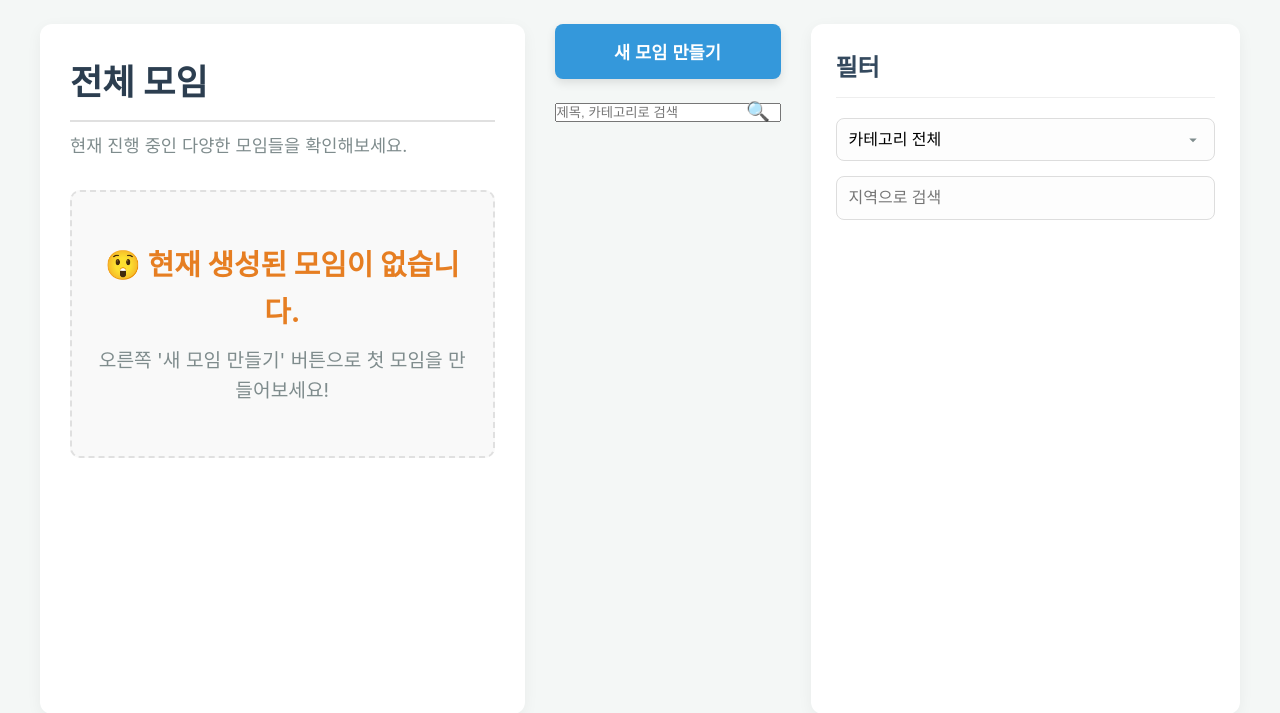
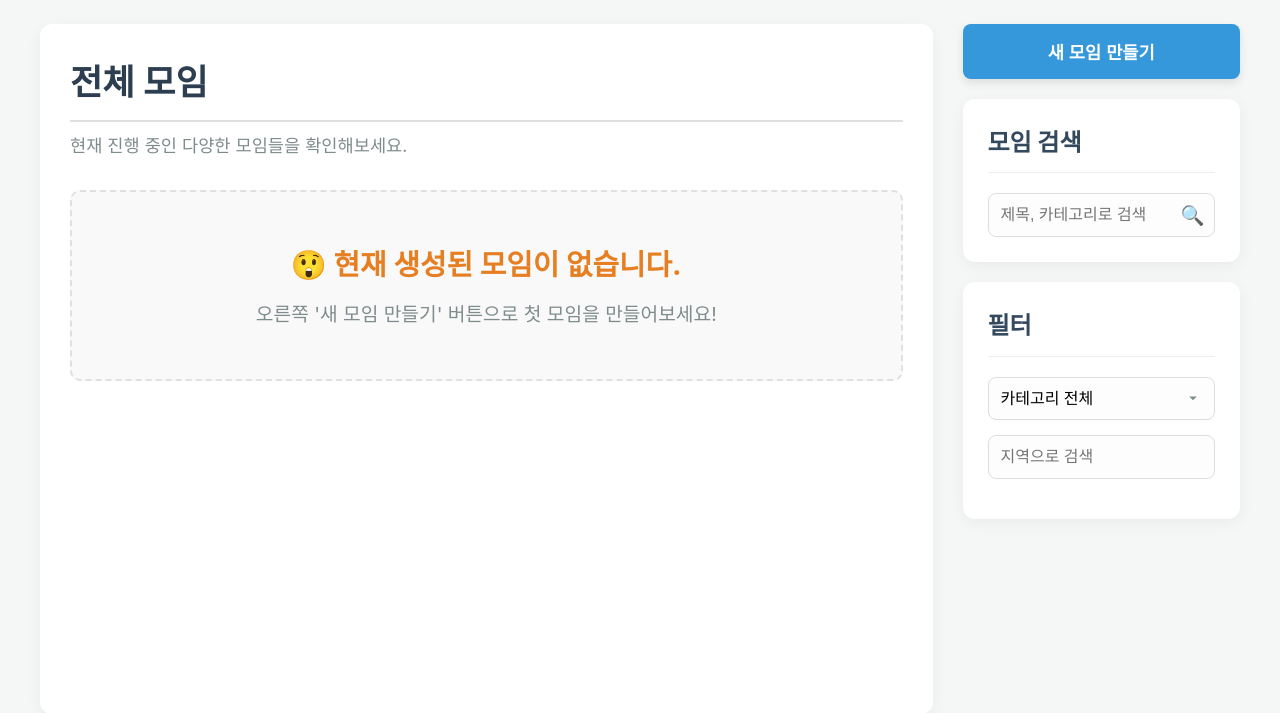
Before and after one commit to wonjun4149/moit, a PHP site: page /php/meeting.php in a window 1280 px wide. Shown: the part 66-779 px from the top of the page. Run offline with PHP 8.4, Linux system fonts and the light colour scheme; a user stored in the database is signed in; data comes from the database, SQL or seed files in the repository; data that the repository does not hold is empty.

Commit message:
검색 디자인 수정

```diff
--- a/php/meeting.php
+++ b/php/meeting.php
@@ -115,6 +115,8 @@ try {
             <div class="right-section">
                 <button class="btn-create-meeting" id="open-create-modal-btn">새 모임 만들기</button>
 
+                <div class="search-box">
+                    <h3>모임 검색</h3>
                     <div class="search-input-wrapper">
                         <input type="text" id="search-input" placeholder="제목, 카테고리로 검색">
                         <button id="search-button">🔍</button>
```
Lines whose indentation alone changed are shown as unchanged.
